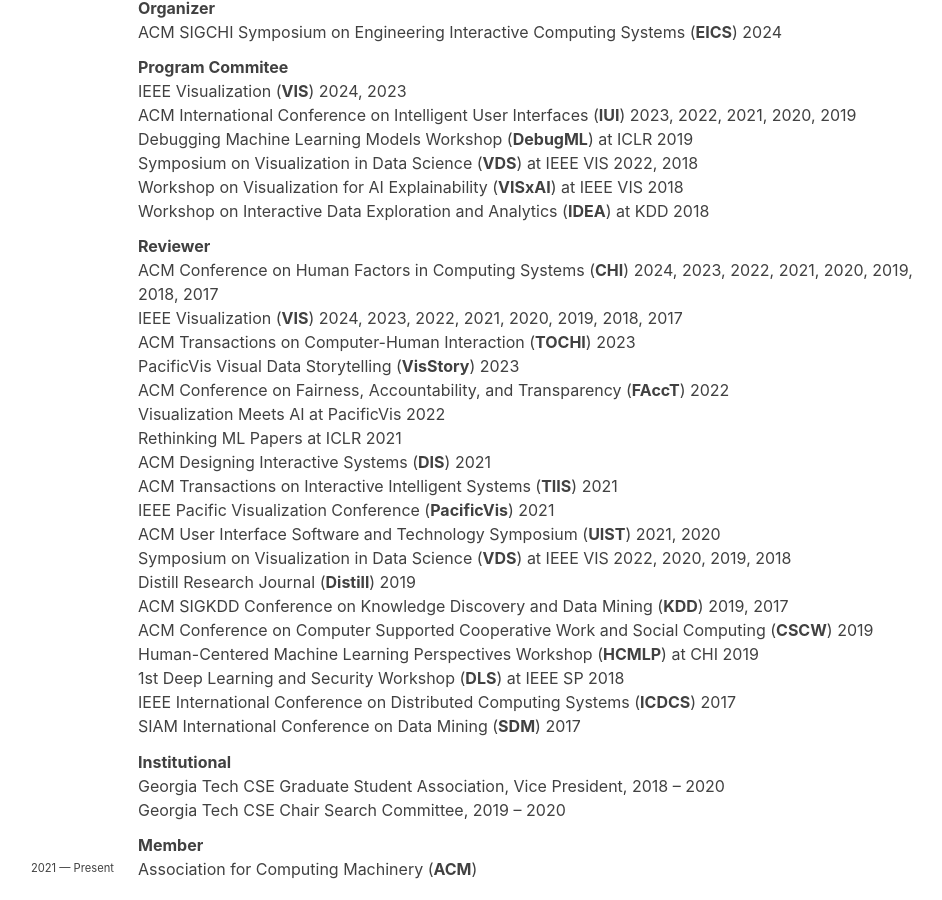
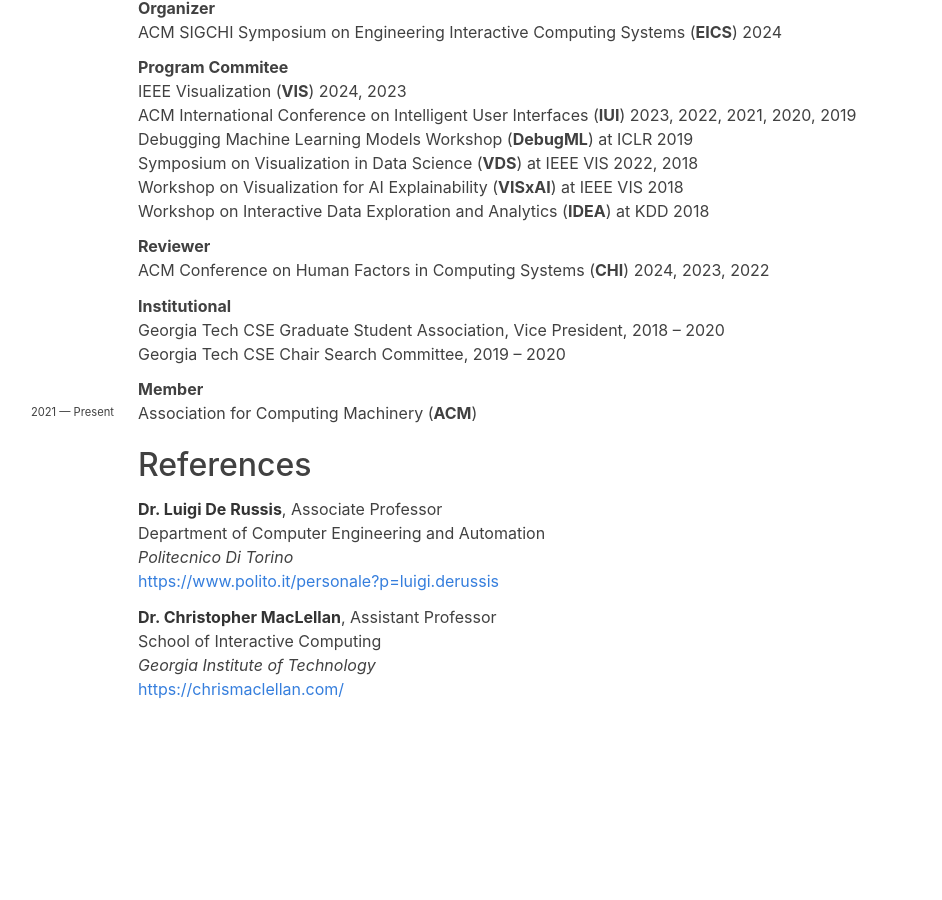
Before and after one commit to tommasocalo/tommasocalo.github.io, a Jekyll site: the page built from cv.md, in a window 1280 px wide and 900 px high, scrolled down 3124 px. Shown: the whole window, without its empty margins (194-1136 px from the left). Built offline with Jekyll 4.4.1, drawn with Linux system fonts in a browser that asks for light colours; nearby versions of some CDN libraries; some web fonts are replaced; after the commit the page ends 3885 px from its top, so only the background shows below that.

Commit message:
fixed various

```diff
--- a/_data/reviewer.yaml
+++ b/_data/reviewer.yaml
@@ -7,148 +7,3 @@
       url: https://chi2023.acm.org/
     - year: 2022
       url: https://chi2022.acm.org/
-    - year: 2021
-      url: https://chi2021.acm.org/
-    - year: 2020
-      url: https://chi2020.acm.org
-    - year: 2019
-      url: https://chi2019.acm.org
-    - year: 2018
-      url: https://chi2018.acm.org
-    - year: 2017
-      url: https://chi2017.acm.org
-
-- venue: IEEE Visualization
-  venue-shorthand: VIS
-  years:
-    - year: 2024
-      url: http://ieeevis.org/year/2024/welcome
-    - year: 2023
-      url: http://ieeevis.org/year/2023/welcome
-    - year: 2022
-      url: http://ieeevis.org/year/2022/welcome
-    - year: 2021
-      url: http://ieeevis.org/year/2021/welcome
-    - year: 2020
-      url: http://ieeevis.org/year/2020/welcome
-    - year: 2019
-      url: http://ieeevis.org/year/2019/welcome
-    - year: 2018
-      url: http://ieeevis.org/year/2018/welcome
-    - year: 2017
-      url: http://ieeevis.org/year/2017/welcome
-
-- venue: ACM Transactions on Computer-Human Interaction
-  venue-shorthand: TOCHI
-  years:
-    - year: 2023
-      url: https://dl.acm.org/journal/tochi
-
-- venue: PacificVis Visual Data Storytelling
-  venue-shorthand: VisStory
-  years:
-    - year: 2023
-      url: https://visstory.github.io/
-
-- venue: ACM Conference on Fairness, Accountability, and Transparency
-  venue-shorthand: FAccT
-  years:
-    - year: 2022
-      url: https://facctconference.org/2022/
-
-- venue: Visualization Meets AI
-  venue-at: PacificVis
-  years:
-    - year: 2022
-      url: https://vismeetsai.github.io/
-
-- venue: Rethinking ML Papers
-  venue-at: ICLR
-  years:
-    - year: 2021
-      url: https://rethinkingmlpapers.github.io/
-
-- venue: ACM Designing Interactive Systems
-  venue-shorthand: DIS
-  years:
-    - year: 2021
-      url: https://dis.acm.org/2021/
-
-- venue: ACM Transactions on Interactive Intelligent Systems
-  venue-shorthand: TIIS
-  years:
-    - year: 2021
-      url: https://dl.acm.org/journal/tiis
-
-- venue: IEEE Pacific Visualization Conference
-  venue-shorthand: PacificVis
-  years:
-    - year: 2021
-      url: http://vis.tju.edu.cn/pvis2021/
-
-- venue: ACM User Interface Software and Technology Symposium
-  venue-shorthand: UIST
-  years:
-    - year: 2021
-      url: https://uist.acm.org/uist2021/
-    - year: 2020
-      url: https://uist.acm.org/uist2020/
-
-- venue: Symposium on Visualization in Data Science
-  venue-shorthand: VDS
-  venue-at: IEEE VIS
-  years:
-    - year: 2022
-      url: http://www.visualdatascience.org/2022/
-    - year: 2020
-      url: http://www.visualdatascience.org/2020/
-    - year: 2019
-      url: http://www.visualdatascience.org/2019/
-    - year: 2018
-      url: http://www.visualdatascience.org/2018/
-
-- venue: Distill Research Journal
-  venue-shorthand: Distill
-  years:
-    - year: 2019
-      url: https://distill.pub
-
-- venue: ACM SIGKDD Conference on Knowledge Discovery and Data Mining
-  venue-shorthand: KDD
-  years:
-    - year: 2019
-      url: https://www.kdd.org/kdd2019/
-    - year: 2017
-      url: https://www.kdd.org/kdd2017/
-
-- venue: ACM Conference on Computer Supported Cooperative Work and Social Computing
-  venue-shorthand: CSCW
-  years:
-    - year: 2019
-      url: https://cscw.acm.org/2019/
-
-- venue: Human-Centered Machine Learning Perspectives Workshop
-  venue-shorthand: HCMLP
-  venue-at: CHI
-  years:
-    - year: 2019
-      url: https://gonzoramos.github.io/hcmlperspectives/
-
-- venue: 1st Deep Learning and Security Workshop
-  venue-shorthand: DLS
-  venue-at: IEEE SP
-  years:
-    - year: 2018
-      url: https://www.ieee-security.org/TC/SPW2018/DLS/
-
-- venue: IEEE International Conference on Distributed Computing Systems
-  venue-shorthand: ICDCS
-  years:
-    - year: 2017
-      url: http://icdcs2017.gatech.edu/
-
-- venue: SIAM International Conference on Data Mining
-  venue-shorthand: SDM
-  years:
-    - year: 2017
-      url: https://archive.siam.org/meetings/sdm17/
```
Also changed, not shown: everything-else.md (+3 -0 lines).
